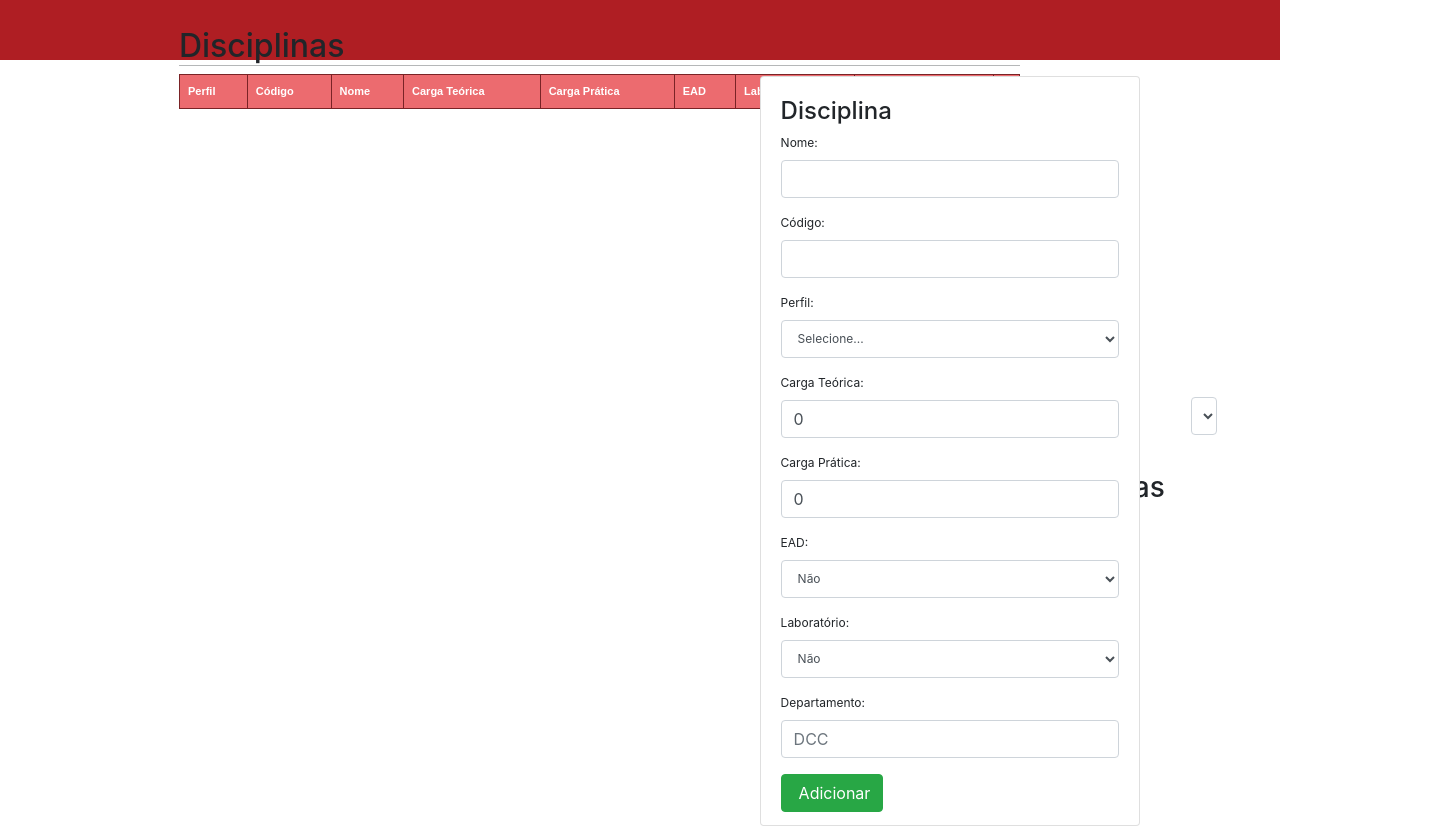
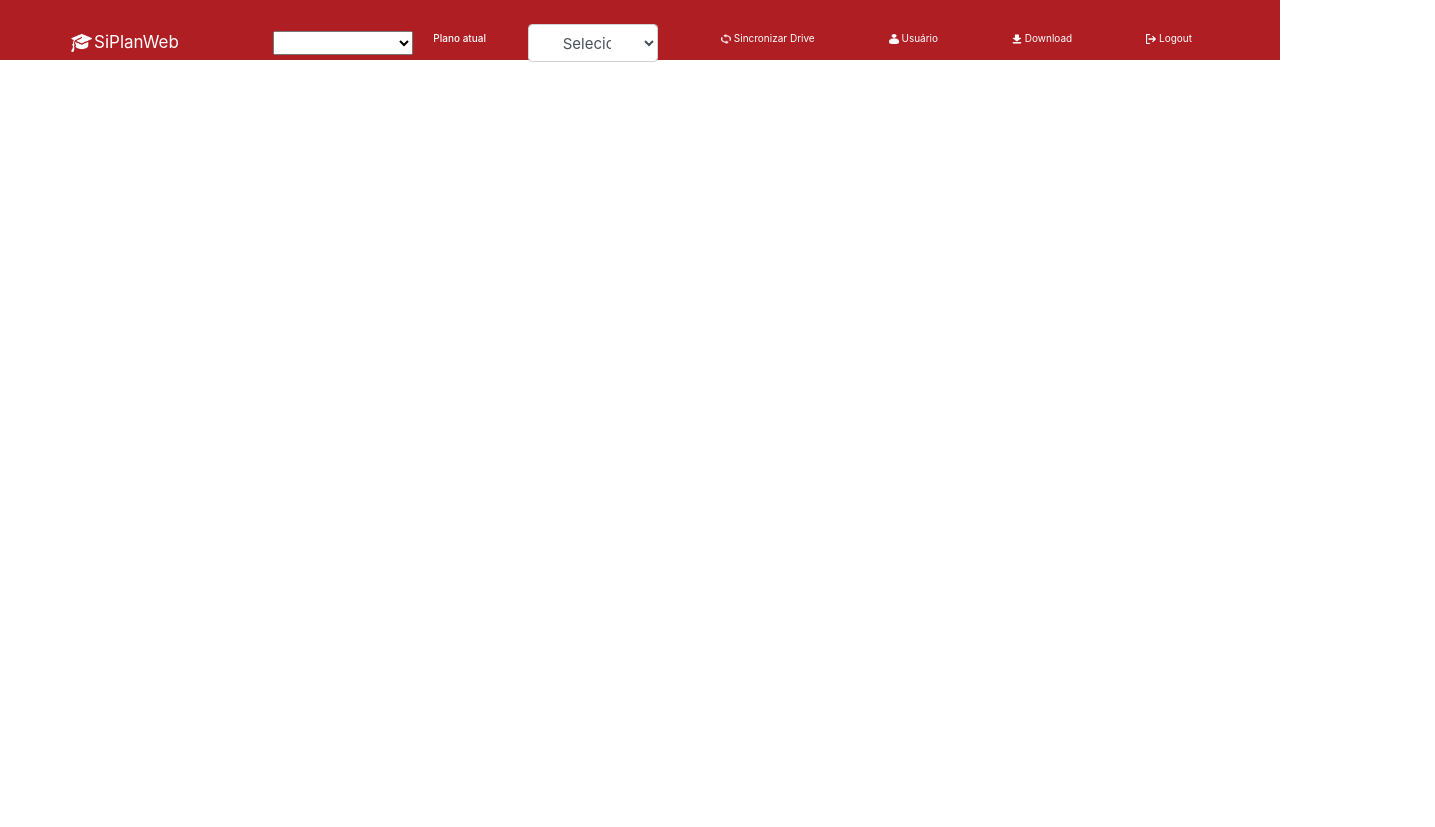
Before and after one commit to taissaxl/SiPlanWeb---Pratica, a Vue app: page / in a window 1280 px wide. Shown: the top 827 px of the page, 1435 px wide, since content can reach past the window. After the commit the page ends 800 px from the top, so only its background shows below. Built offline with nearby package versions, Linux system fonts and the light colour scheme; what vue2-filters would draw is missing.

Commit message:
Configura mudança de páginas

```diff
--- a/src/components/AppHeader.vue
+++ b/src/components/AppHeader.vue
@@ -5,15 +5,13 @@
         <img src="./../assets/94-946164_graduation-week-graduation-cap-icon-white.png" alt="Graduation Cap Logo" class="img d-inline-block align-top" id="logo"> SiPlanWeb
     </a>
 
-    <disciplinas/>
-    <turmasCursos/>
-
     <div class="page-selection">
-        <div>
-            <h3 @click="goToPage('/turmascursos')">Turmas-Cursos</h3>
-            <h3 @click="goToPage('/disciplinas')">Disciplinas</h3>
-        </div>
-    </div>
+        <select v-model="selectedPage" @change="goToPage(selectedPage)">
+            <option :value="page.path" v-for="page in pages" :key="page.path" :selected="isCurrentPage(page.path)">{{ page.name }}</option>
+          <option value="/disciplinas">Disciplinas</option>
+          <option value="/turmascursos">Turmas-Cursos</option>
+        </select>
+      </div>
 
     <div class="links mr-2">
         <div class="selection">
@@ -52,19 +50,30 @@
 </template>
 
 <script>
-import disciplinas from './../components/AppTable.vue'
-import turmasCursos from './../components/AppTurmasCursos.vue'
+
 
 export default {
     methods: {
         goToPage(page) {
-            this.$router.push(page);
+            if (this.$route.path !== page) {
+                this.$router.push(page);
+            }
+        },
+        toggleTableVisibility(path) {
+            if (this.$route.path !== path) {
+                this.$router.push(path);
+        }
+        },
+        changeCursor(cursorType) {
+            document.body.style.cursor = cursorType;
+        },
+        isCurrentPage(pagePath) {
+            return this.$route.path === pagePath;
         }
     },
     components: {
-        disciplinas,
-        turmasCursos
-    }
+
+    },
 }
 </script>
 
@@ -148,7 +157,10 @@ header {
 }
 
 #select-plano {
-    width: 100%;
+    padding-left: 30px;
+    padding-right: 30px;
+    font-size: 15px;
+    text-align: left;
 }
 
 .buttons {
@@ -158,4 +170,8 @@ header {
 .links-pages {
 color: #6c1316;
 }
+
+.page-selection {
+    padding: 20px;
+}
 </style>
```
